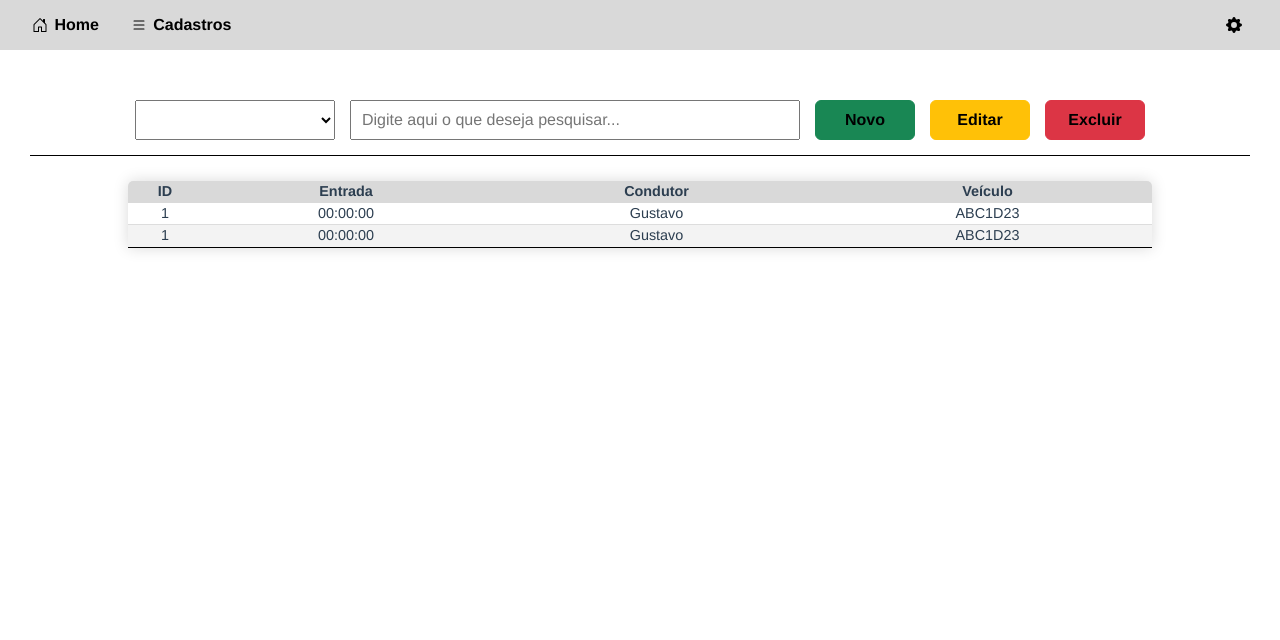
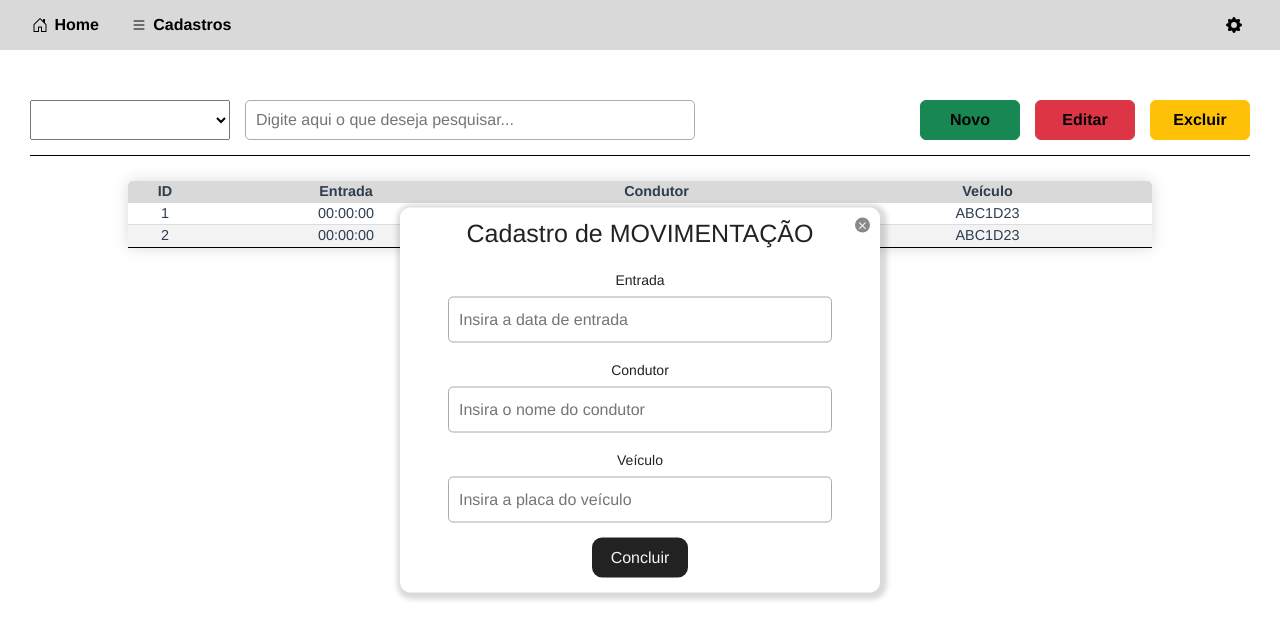
Before and after one commit to gustavoemf/projeto-estacionamento-client, a Vue app: page /cadastro in a window 1280 px wide. Both pictures are taken after a click on the button "Novo". Shown: the top 640 px of the page. Built offline with nearby package versions, Linux system fonts and the light colour scheme.

Commit message:
Popup funcionando

```diff
--- a/src/components/CadastroHeaderComponent.vue
+++ b/src/components/CadastroHeaderComponent.vue
@@ -1,11 +1,14 @@
 <template>
     <div id="header-cadastro">
         <select name="elemento" id="elemento-header-cadastro" placeholder="Elemento"></select>
-        <input id="barra-pesquisa" type="text" placeholder="Digite aqui o que deseja pesquisar...">
+        <input id="barra-pesquisa" type="text" placeholder="Digite aqui o que deseja pesquisar..." />
         <div id="buttons-header-cadastro">
-            <button type="button" class="btn btn-success">Novo</button>
-            <button type="button" class="btn btn-warning">Editar</button>
-            <button type="button" class="btn btn-danger">Excluir</button>
+            <div>
+                <button type="button" class="btn btn-success" @click="abrirPopup">Novo</button>
+            </div>
+            <CadastroOverlayComponent :showPopup="showPopup" :hidden="!showPopup" @closePopup="fecharPopup" />
+            <button type="button" class="btn btn-danger">Editar</button>
+            <button type="button" class="btn btn-warning">Excluir</button>
         </div>
     </div>
     <table class="conteudo-table">
@@ -22,15 +25,13 @@
                 <td>1</td>
                 <td>00:00:00</td>
                 <td>Gustavo</td>
-                <td>ABC1D23
-                </td>
+                <td>ABC1D23</td>
             </tr>
             <tr>
-                <td>1</td>
+                <td>2</td>
                 <td>00:00:00</td>
                 <td>Gustavo</td>
-                <td>ABC1D23
-                </td>
+                <td>ABC1D23</td>
             </tr>
         </tbody>
     </table>
@@ -38,9 +39,26 @@
 
 <script lang="ts">
 import { defineComponent } from 'vue';
+import CadastroOverlayComponent from './CadastroOverlayComponent.vue';
 
 export default defineComponent({
-    name: 'CadastroHeaderComponent',
+    name: "CadastroHeaderComponent",
+    components: {
+        CadastroOverlayComponent
+    },
+    data() {
+        return {
+            showPopup: false
+        };
+    },
+    methods: {
+        abrirPopup() {
+            this.showPopup = true;
+        },
+        fecharPopup() {
+            this.showPopup = false;
+        }
+    }
 });
 </script>
 
@@ -59,12 +77,14 @@ export default defineComponent({
     border-bottom: 1px black solid;
 
     button {
+        display: flex;
         margin-left: 15px;
         margin-top: 50px;
         width: 100px;
         height: 40px;
         justify-content: center;
         align-items: center;
+        text-align: center;
         color: black;
         font-weight: bold;
     }
@@ -117,15 +137,19 @@ export default defineComponent({
         font-weight: bold;
         background-color: #D9D9D9;
     }
+
     thead td {
         padding: 12px 15px;
     }
+
     tbody tr {
         border-bottom: 1px #dddddd solid;
     }
+
     tbody tr:nth-of-type(even) {
         background-color: #f3f3f3;
     }
+
     tbody tr:last-of-type {
         border-bottom: 1px solid black;
     }
--- a/src/components/CadastroOverlayComponent.vue
+++ b/src/components/CadastroOverlayComponent.vue
@@ -1,18 +1,22 @@
 <template>
-    <div class="overlay" id="primeiraDiv">
-        <div class="wrapper">
+    <div class="popup" :class="{ 'active': showPopup, 'hidden': hidden }">
+        <div class="close-btn" @click="fecharPopup">&times;</div>
+        <div class="form">
             <h2>Cadastro de MOVIMENTAÇÃO</h2>
-            <div class="content">
-                <div class="container">
-                    <form>
-                        <label>Entrada:</label>
-                        <input type="text" placeholder="Entrada">
-                        <label>Condutor:</label>
-                        <input type="text" placeholder="Condutor">
-                        <label>Veículo:</label>
-                        <input type="text" placeholder="Veículo">
-                    </form>
-                </div>
+            <div class="form-element">
+                <label for="entrada">Entrada</label>
+                <input type="text" id="entrada" placeholder="Insira a data de entrada" />
+            </div>
+            <div class="form-element">
+                <label for="condutor">Condutor</label>
+                <input type="text" id="condutor" placeholder="Insira o nome do condutor" />
+            </div>
+            <div class="form-element">
+                <label for="veiculo">Veículo</label>
+                <input type="text" id="veiculo" placeholder="Insira a placa do veículo" />
+            </div>
+            <div class="form-element">
+                <button @click="fecharPopup">Concluir</button>
             </div>
         </div>
     </div>
@@ -23,13 +27,107 @@ import { defineComponent } from 'vue';
 
 export default defineComponent({
     name: 'CadastroOverlayComponent',
+    props: {
+        showPopup: {
+            type: Boolean,
+            default: false
+        },
+        hidden: {
+            type: Boolean,
+            default: false
+        }
+    },
+    methods: {
+        fecharPopup() {
+            this.$emit('closePopup');
+        }
+    }
 });
 </script>
 
-<style scoped lang="scss">
-* {
-    margin: 0;
-    padding: 0;
-    box-sizing: border-box;
+<style lang="scss">
+.popup {
+    position: absolute;
+    top: 50%;
+    left: 50%;
+    opacity: 0;
+    transform: translate(-50%, -50%) scale(1.25);
+    width: 480px;
+    padding: 20px 30px;
+    background: #fff;
+    box-shadow: 2px 2px 5px 5px rgba(0, 0, 0, 0.15);
+    border-radius: 10px;
+}
+
+.popup.active {
+    top: 50%;
+    opacity: 1;
+    transform: translate(-50%, -50%) scale(1);
+}
+
+.close-btn {
+    position: absolute;
+    top: 10px;
+    right: 10px;
+    width: 15px;
+    height: 15px;
+    background: #888;
+    color: #eee;
+    text-align: center;
+    line-height: 15px;
+    border-radius: 15px;
+    cursor: pointer;
+}
+
+.form h2 {
+    text-align: center;
+    color: #222;
+    margin: 10px 0 20px;
+    font-size: 25px;
+}
+
+.form-element {
+    margin: 15px 0;
+}
+
+label {
+    font-size: 14px;
+    color: #222;
+}
+
+input[type='text'] {
+    margin: auto;
+    margin-top: 5px;
+    display: block;
+    width: 80%;
+    padding: 10px;
+    outline: none;
+    border: 1px solid #aaa;
+    border-radius: 5px;
+}
+
+button {
+    margin: auto;
+    width: 20%;
+    height: 40px;
+    border: none;
+    outline: none;
+    font-size: 16px;
+    background: #222;
+    color: #f5f5f5;
+    border-radius: 10px;
+    cursor: pointer;
+}
+
+button:hover {
+    background: #333;
+}
+
+button:active {
+    background: #111;
+}
+
+.hidden {
+    display: none;
 }
 </style>
--- a/src/views/HomeView.vue
+++ b/src/views/HomeView.vue
@@ -1,18 +1,15 @@
 <template>
   <HeaderComponent />
-  <CadastroOverlayComponent />
 </template>
 
 <script lang="ts">
 import { defineComponent } from 'vue';
 import HeaderComponent from '@/components/HeaderComponent.vue';
-import CadastroOverlayComponent from '@/components/CadastroOverlayComponent.vue';
 
 export default defineComponent({
   name: 'HomeView',
   components: {
-    HeaderComponent,
-    CadastroOverlayComponent
+    HeaderComponent
 },
 });
 </script>
```
Also changed, not shown: src/components/ConfiguracaoComponent.vue (added).
